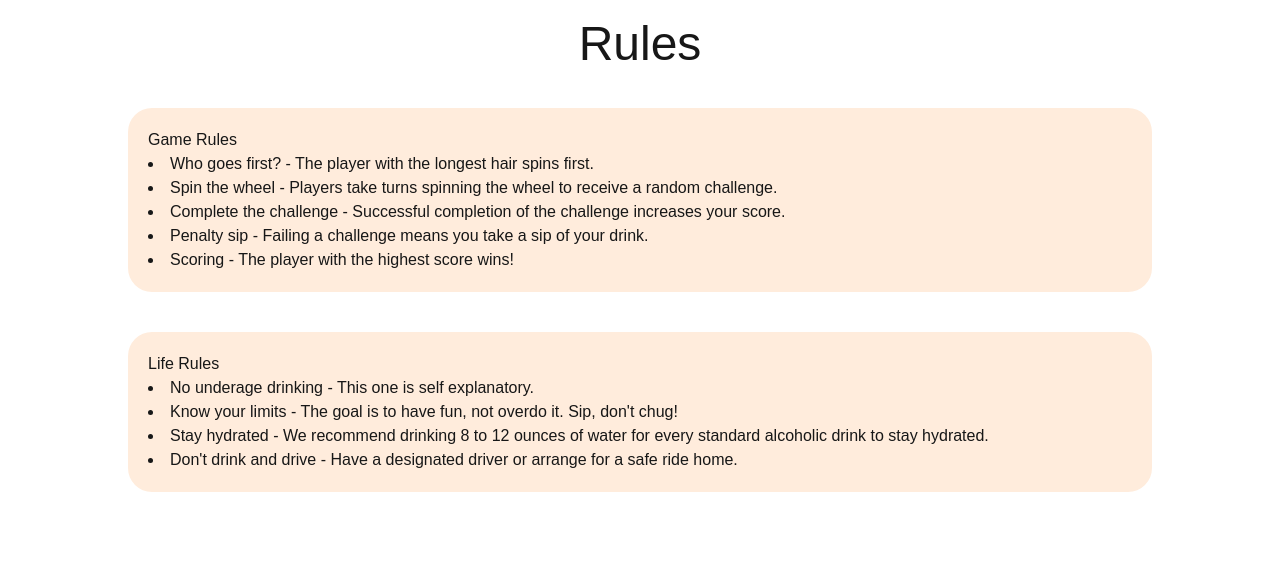
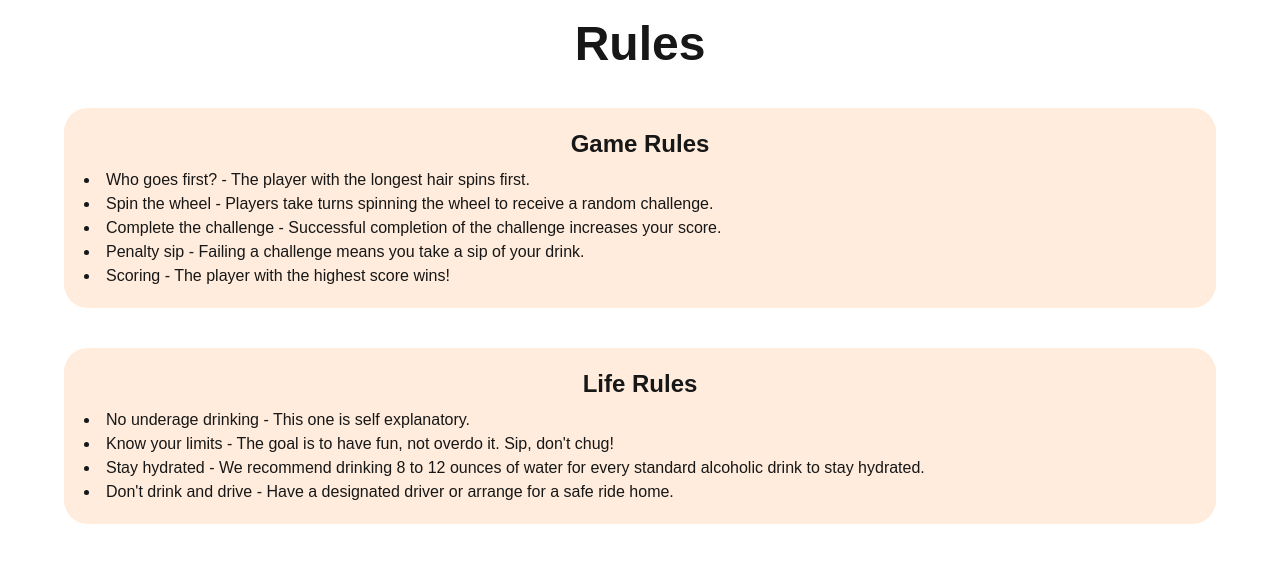
Before and after one commit to dsneed123/Sip-OR-Spin, a Next.js app in the folder sip-or-spin/: page /Rules in a window 1280 px wide. Shown: the top 562 px of the page. Built offline with nearby package versions, Linux system fonts and the light colour scheme.

Commit message:
adjust width, bold

```diff
--- a/sip-or-spin/src/app/Rules/page.tsx
+++ b/sip-or-spin/src/app/Rules/page.tsx
@@ -3,12 +3,12 @@ const rules = () => {
     return (
         <>
             <div>
-                <h1 className="pt-5 pb-10 text-5xl text-center">Rules</h1>
+                <h1 className="text-center font-bold pt-5 pb-10 text-5xl">Rules</h1>
             </div>
             <div style={{ display: 'flex', gap: '40px', flexDirection: 'column', alignItems: 'center' }}>
-                <div className="bg-[#FFECDC] rounded-3xl w-4/5 relative p-5">
+                <div className="bg-[#FFECDC] rounded-3xl w-9/10 relative p-5">
                     <div>
-                        <h2 className="overflow-auto whitespace-nowrap">Game Rules</h2>
+                        <h2 className="text-center font-semibold text-2xl overflow-auto whitespace-nowrap pb-2">Game Rules</h2>
                     </div>
                     <li>Who goes first? - The player with the longest hair spins first.</li>
                     <li>Spin the wheel - Players take turns spinning the wheel to receive a random challenge.</li>
@@ -16,9 +16,9 @@ const rules = () => {
                     <li>Penalty sip - Failing a challenge means you take a sip of your drink.</li>
                     <li>Scoring - The player with the highest score wins!</li>
                 </div>
-                <div className="bg-[#FFECDC] rounded-3xl w-4/5 relative p-5">
+                <div className="bg-[#FFECDC] rounded-3xl w-9/10 relative p-5">
                     <div>
-                        <h2 className="overflow-auto whitespace-nowrap">Life Rules</h2>
+                        <h2 className="text-center font-semibold text-2xl overflow-auto whitespace-nowrap pb-2">Life Rules</h2>
                     </div>
                     <li>No underage drinking - This one is self explanatory.</li>
                     <li>Know your limits - The goal is to have fun, not overdo it. Sip, don't chug!</li>
```
